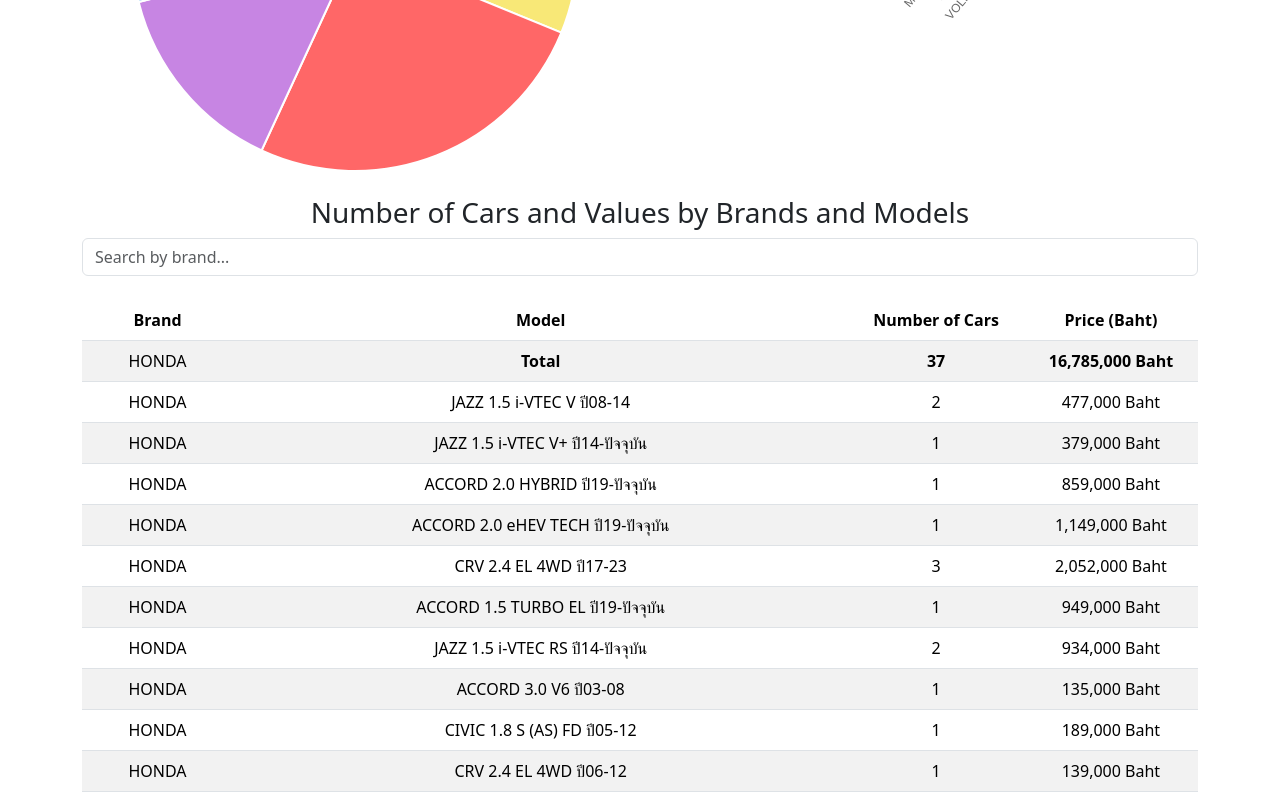
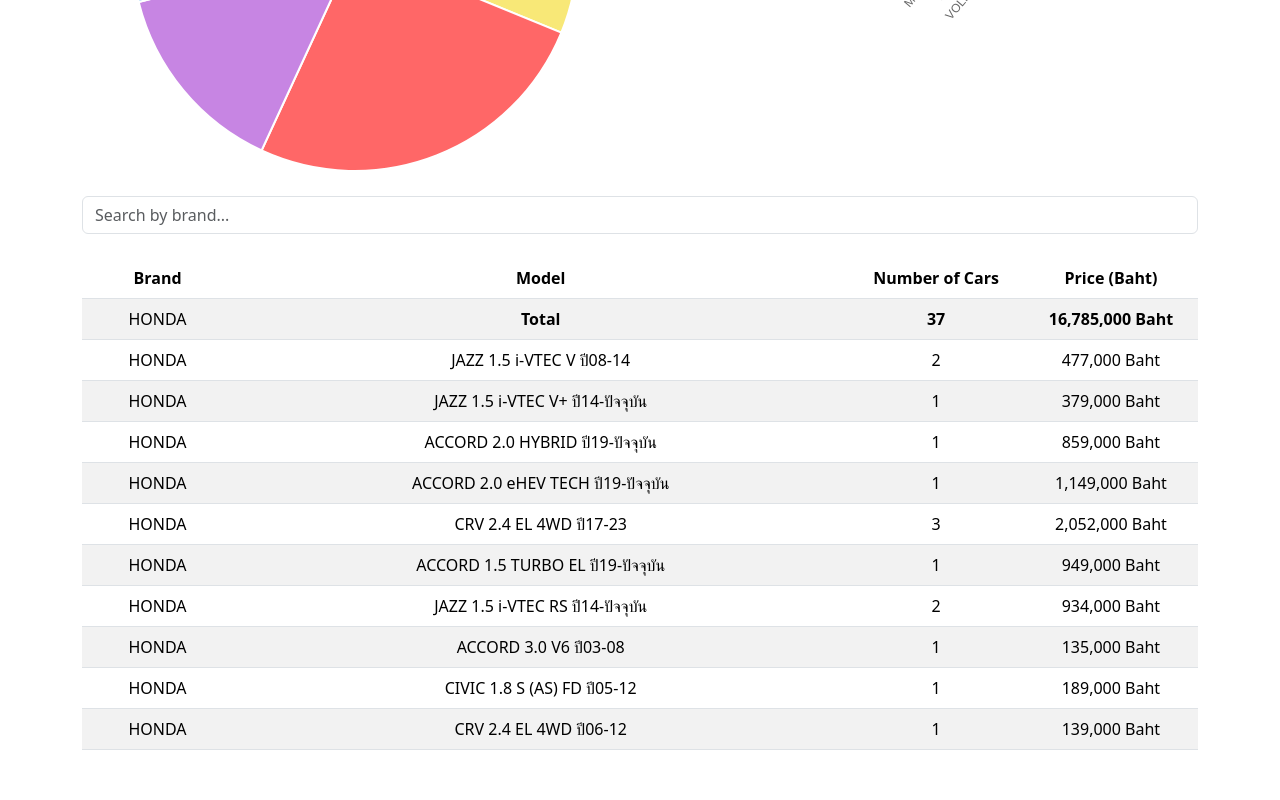
Before and after one commit to Titaporn6511420/car-analysis.github.io, a React (Vite) app in the folder analysis-car/: page / in a window 1280 px wide. Shown: the part 721-1521 px from the top of the page. After the commit the page ends 1479 px from the top, so only its background shows below. Built offline with nearby package versions, Linux system fonts and the light colour scheme.

Commit message:
remove table title

```diff
--- a/analysis-car/src/pages/Dashboard.jsx
+++ b/analysis-car/src/pages/Dashboard.jsx
@@ -123,7 +123,6 @@
       </div>
       <div className="row">
         <div className="col-12">
-          <h3>Number of Cars and Values by Brands and Models</h3>
           <input
             type="text"
             className="form-control mb-4"
```
